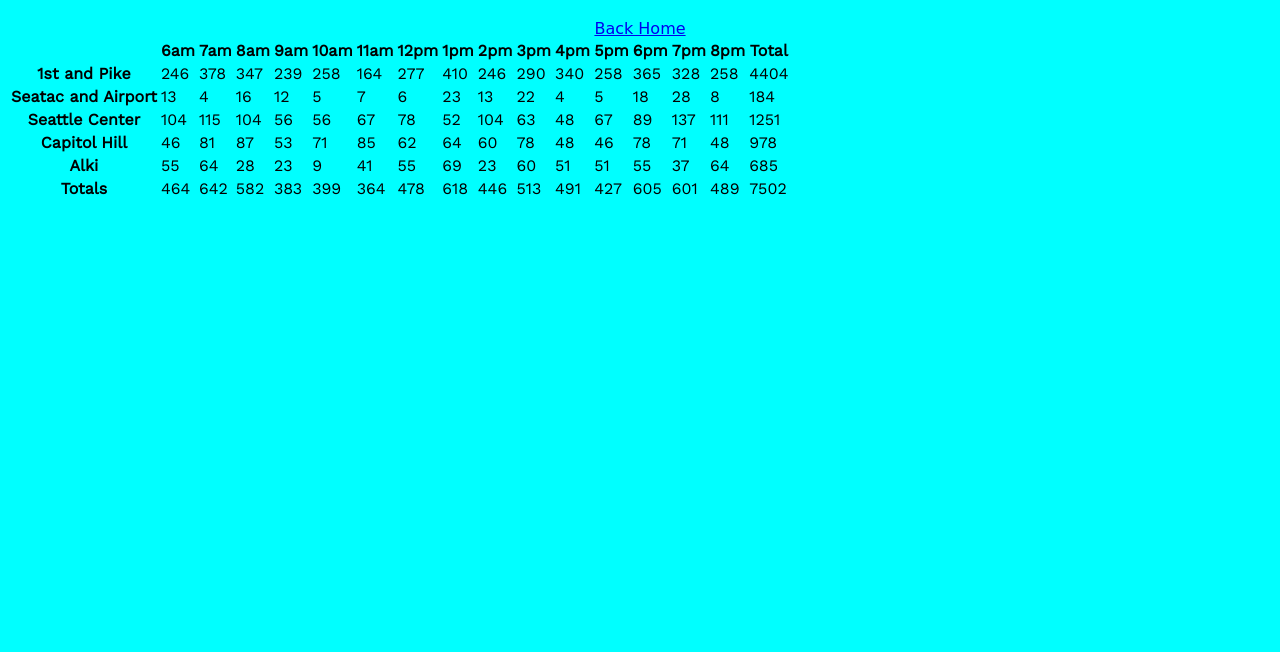
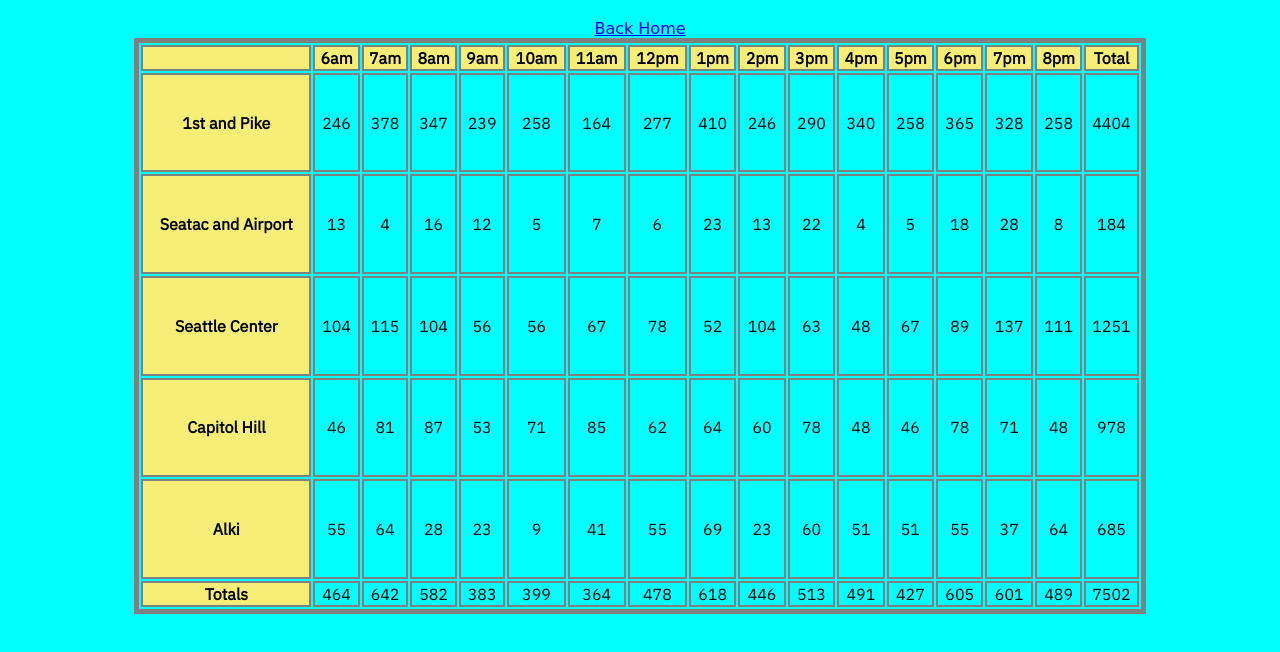
Before and after one commit to xialiu1988/201d56-cookie-stand, a plain HTML site: page sales.html in a window 1280 px wide. Shown: the part 62-714 px from the top of the page. Drawn offline with nearby package versions, Linux system fonts and the light colour scheme; a web font is replaced by a local one.

Commit message:
added styling to the table

```diff
--- a/app.js
+++ b/app.js
@@ -66,6 +66,7 @@ function createTable(){
   tblEl.appendChild(tbodyEl);
 
   //create id for some elements here
+  theaderEl.id='t-header';
   tbodyEl.id='t-body';
   tfootEl.id='t-foot';
 
--- a/main.css
+++ b/main.css
@@ -23,6 +23,22 @@ a{
 }
 #main-content{
     font-family: 'Work Sans', sans-serif;
+    border:5px solid gray;
+    text-align:center;
+    font-family: 'IBM Plex Sans', sans-serif;
+    margin:auto;
+    width:80%;
+    height:36em;
+}
+#t-header{
+    background-color:rgb(247, 238, 120);
+}
+td{
+    border:2px solid #808080;
+}
+th{
+    background-color:rgb(247, 238, 120);
+    border:2px solid #808080;
 }
 
 .navbar {
--- a/sales.html
+++ b/sales.html
@@ -4,7 +4,7 @@
     <meta charset="utf-8">
     <title>Cookie Stand</title>
     <link href="https://fonts.googleapis.com/css?family=Fredericka+the+Great" rel="stylesheet">
-    <link href="https://fonts.googleapis.com/css?family=Work+Sans" rel="stylesheet">
+    <link href="https://fonts.googleapis.com/css?family=Work+Sans|IBM+Plex+Sans" rel="stylesheet">
     <link rel="stylesheet" type="text/css" media="screen" href="main.css">
 
 </head>
```
